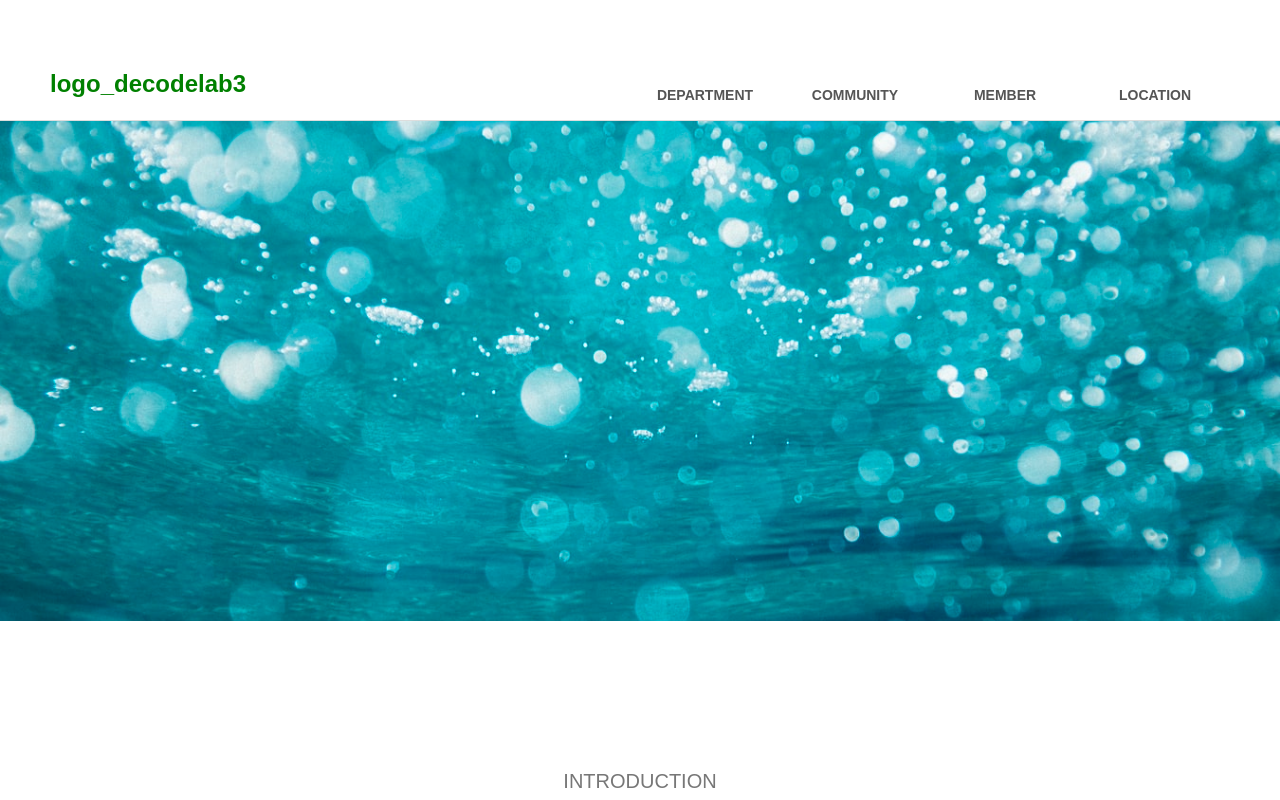
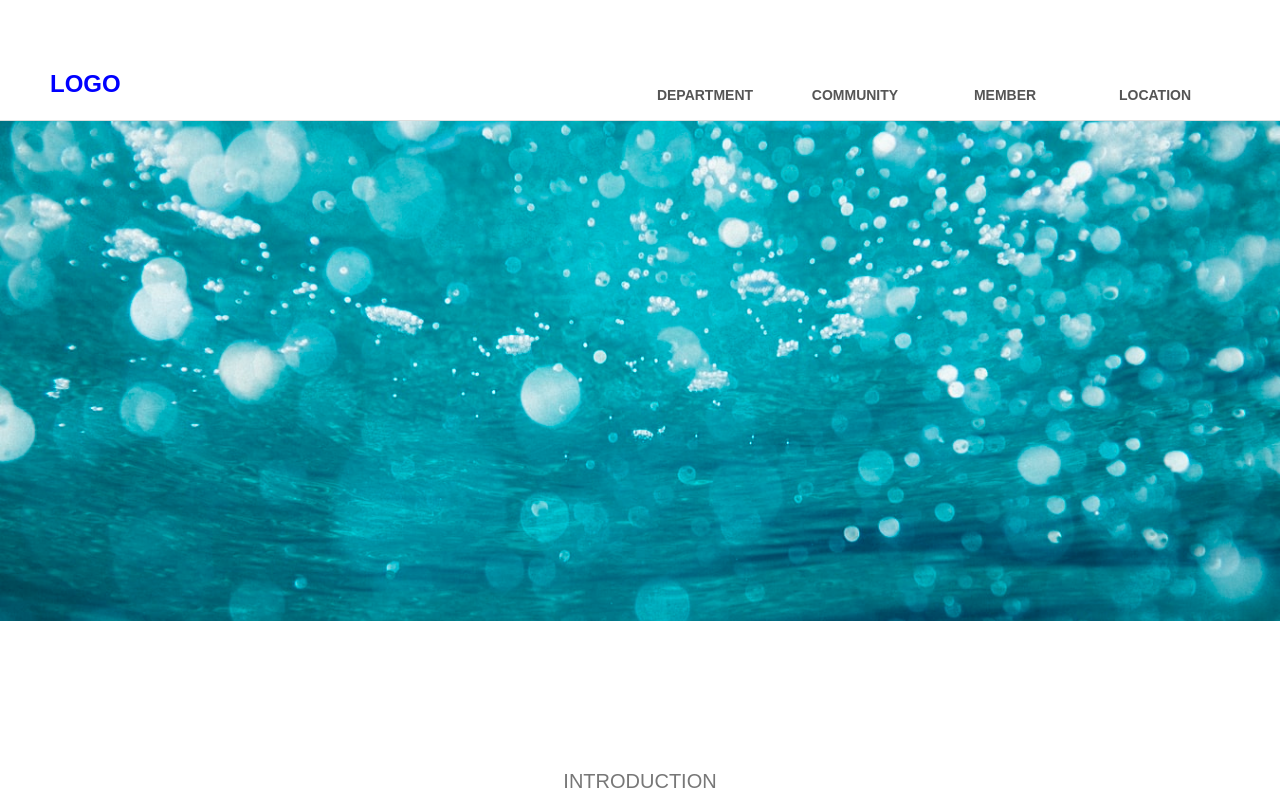
Before and after one commit to sunghyun83/gulp_july, a plain HTML site: page src/main/index.html in a window 1280 px wide. Shown: the top 800 px of the page. Drawn offline with nearby package versions, Linux system fonts and the light colour scheme; files that its build step writes are made by us from their sources; files whose address does not match are found by name.

Commit message:
sixth commit

```diff
--- a/src/main/header/_header.scss
+++ b/src/main/header/_header.scss
@@ -7,7 +7,7 @@
         h1 {
             position:absolute; left:0px; bottom:20px;
             a{
-                font:bold 24px/1 'arial'; color:green;
+                font:bold 24px/1 'arial'; color:blue;
             }
         }
 
--- a/src/main/header/header.html
+++ b/src/main/header/header.html
@@ -1,6 +1,6 @@
 <header id="header">
     <div class="inner">
-        <h1><a href="index.html">logo_decodelab3</a></h1>
+        <h1><a href="index.html">LOGO</a></h1>
 
         <ul id="gnb">
             <li>
```
